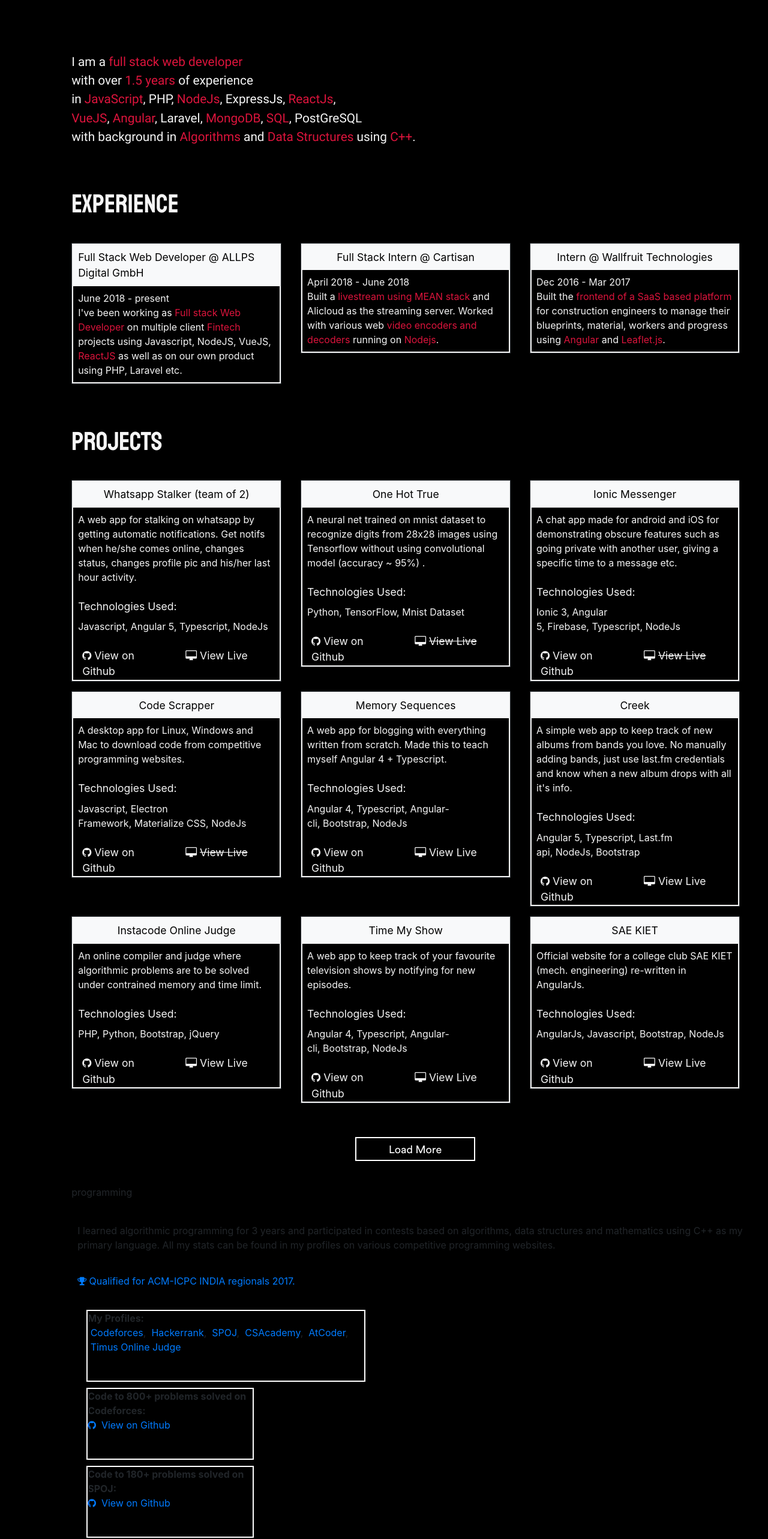
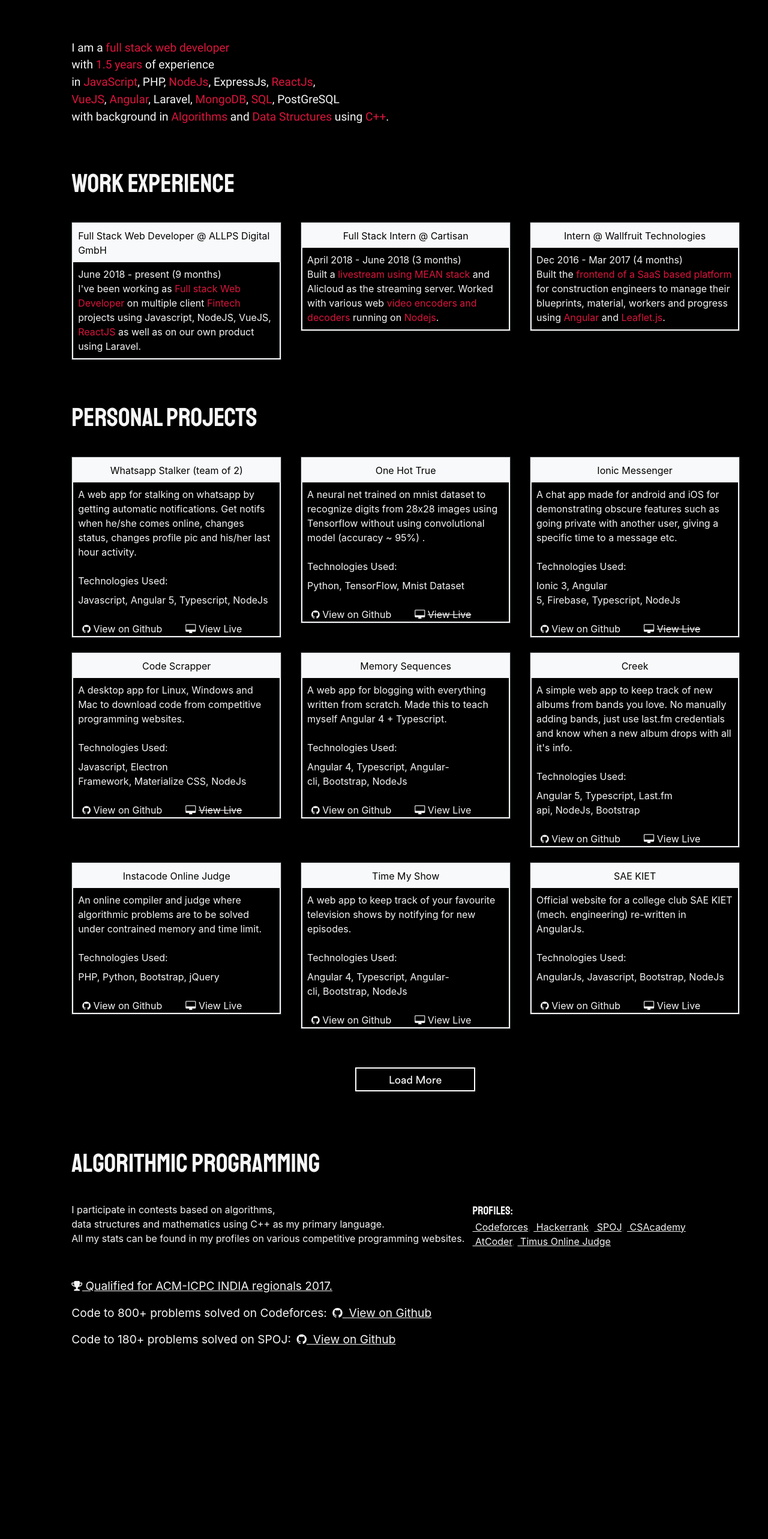
Before and after one commit to strcoder4007/theTownCenter, an Angular app: page / in a window 1280 px wide. Shown: the part 188-2753 px from the top of the page at 60% size. After the commit the page ends 2483 px from the top, so only its background shows below. Built offline with nearby package versions, Linux system fonts and the light colour scheme.

Commit message:
desktop version complete

```diff
--- a/src/app/app.component.html
+++ b/src/app/app.component.html
@@ -1,11 +1,11 @@
 <div class="container-fluid elementToFadeIn">
     <div class="row mt-3 mr-2">
-      <a class="col offset-md-1 smallFont is-primary staat float-left" href="/">Shubham Singh</a>
+      <a class="col offset-md-1 smallFont is-primary staat float-left" href="/"></a>
       <a class="smallFont is-primary staat float-right ml-3" target="_blank" href="https://github.com/strcoder4007">Github</a>
       <span class="mediumFont staat is-primary float-right ml-3" style="margin-top: -4px">|</span>
       <a class="smallFont is-primary staat float-right ml-3" target="_blank" href="https://www.linkedin.com/in/shubham-singh-15b76951">Linkedin</a>
       <span class="mediumFont staat is-primary float-right ml-3" style="margin-top: -4px">|</span>
-      <a class="smallFont is-primary staat float-right ml-3" target="_blank" href="https://angel.co/shubham-singh-128">Angel</a>
+      <a class="smallFont is-primary staat float-right ml-3" target="_blank" href="https://angel.co/shubham-singh-128">AngelList</a>
       <span class="mediumFont staat is-primary float-right ml-3" style="margin-top: -4px">|</span>
       <a class="smallFont is-primary staat float-right ml-3" target="_blank" href="mailto:mynameshubham@gmail.com">Email</a>
     </div>
@@ -21,6 +21,6 @@
   </div>
 </div>
 
-<div class="container-fluid elementToFadeIn my-4 w-100">
+<div class="container-fluid elementToFadeIn my-1 w-100">
     <router-outlet></router-outlet>
 </div>
--- a/src/app/home/home.component.css
+++ b/src/app/home/home.component.css
@@ -1,8 +1,5 @@
 .prog {
-    min-height: 120px;
     border: 2px solid white;
-    margin: 10px;
-    padding: 0px !important;
 }
 .progPara {
     padding:10px;
--- a/src/app/home/home.component.html
+++ b/src/app/home/home.component.html
@@ -1,10 +1,10 @@
 <div class="col-11 offset-md-1 p-0">
   <p class="roboto mediumFont is-primary">
-    I am a <span class="text-crimson">full stack web developer</span> <br>with over <span class="text-crimson">1.5 years</span> of experience <br>in <span class="text-crimson">JavaScript</span>, PHP, <span class="text-crimson">NodeJs</span>, ExpressJs, <span class="text-crimson">ReactJs</span>, <br><span class="text-crimson">VueJS</span>, <span class="text-crimson">Angular</span>, Laravel, <span class="text-crimson">MongoDB</span>, <span class="text-crimson">SQL</span>, PostGreSQL <br>with background in <span class="text-crimson">Algorithms</span> and <span class="text-crimson">Data Structures</span> using <span class="text-crimson">C++</span>.
+    I am a <span class="text-crimson">full stack web developer</span> <br>with <span class="text-crimson">1.5 years</span> of experience <br>in <span class="text-crimson">JavaScript</span>, PHP, <span class="text-crimson">NodeJs</span>, ExpressJs, <span class="text-crimson">ReactJs</span>, <br><span class="text-crimson">VueJS</span>, <span class="text-crimson">Angular</span>, Laravel, <span class="text-crimson">MongoDB</span>, <span class="text-crimson">SQL</span>, PostGreSQL <br>with background in <span class="text-crimson">Algorithms</span> and <span class="text-crimson">Data Structures</span> using <span class="text-crimson">C++</span>.
   </p>
 
   <div>
-    <p id="experience" class="mynavOptions largeFont staat is-primary pt-5 pb-3">experience</p>
+    <p id="experience" class="mynavOptions largeFont staat is-primary pt-5 pb-3">work experience</p>
 
 
     <div class="row gutter-0 d-flex justify-content-around">
@@ -14,8 +14,8 @@
             <div class="row gutter-0 w-100 bg-light d-flex justify-content-around">
               <p class="smallFont is-secondary Roboto m-0 p-2 align-self-center">Full Stack Web Developer @ ALLPS Digital GmbH</p>
             </div>
-            <p class="card-text p-2 is-primary">June 2018 - present<br>
-              I've been working as <span class="text-crimson">Full stack Web Developer</span> on multiple client <span class="text-crimson">Fintech</span> projects using Javascript, NodeJS, VueJS, <span class="text-crimson">ReactJS</span> as well as on our own product using PHP, Laravel etc.
+            <p class="card-text p-2 is-primary smallFont">June 2018 - present (9 months)<br>
+              I've been working as <span class="text-crimson">Full stack Web Developer</span> on multiple client <span class="text-crimson">Fintech</span> projects using Javascript, NodeJS, VueJS, <span class="text-crimson">ReactJS</span> as well as on our own product using Laravel.
             </p>
           </div>
         </div>
@@ -26,7 +26,7 @@
             <div class="row gutter-0 w-100 bg-light d-flex justify-content-around">
               <p class="smallFont is-secondary Roboto m-0 p-2 align-self-center">Full Stack Intern @ Cartisan</p>
             </div>
-            <p class="card-text p-2 is-primary">April 2018 - June 2018<br>
+            <p class="card-text p-2 is-primary smallFont">April 2018 - June 2018 (3 months)<br>
               Built a <span class="text-crimson">livestream using MEAN stack</span> and Alicloud as the streaming server. Worked with various web <span class="text-crimson">video encoders and decoders</span> running on <span class="text-crimson">Nodejs</span>.
             </p>
           </div>
@@ -38,7 +38,7 @@
             <div class="row gutter-0 w-100 bg-light d-flex justify-content-around">
               <p class="smallFont is-secondary Roboto m-0 p-2 align-self-center">Intern @ Wallfruit Technologies</p>
             </div>
-            <p class="card-text p-2 is-primary">Dec 2016 - Mar 2017<br>
+            <p class="card-text p-2 is-primary smallFont">Dec 2016 - Mar 2017 (4 months)<br>
               Built the <span class="text-crimson">frontend of a SaaS based platform</span> for construction engineers to manage their blueprints, material, workers and progress using <span class="text-crimson">Angular</span> and <span class="text-crimson">Leaflet.js</span>.
             </p>
           </div>
@@ -47,11 +47,11 @@
     </div>
   </div>
 
-  <p id="projects" class="mynavOptions largeFont staat is-primary pt-5 pb-3">projects</p>
+  <p id="projects" class="mynavOptions largeFont staat is-primary pt-5 pb-3">personal projects</p>
 
 <!--------------------------------1st -------------------------------- -->
   <div class="row gutter-0 d-flex justify-content-around">
-      <div class="col-sm-4 mb-3" *ngFor="let project of myProjects1; let i = index">
+      <div class="col-sm-4 mb-4" *ngFor="let project of myProjects1; let i = index">
         <div class="col-11 bg-dark card p-0">
           <div class="card-body bg-black p-0">
             <div class="row gutter-0 w-100 bg-light d-flex justify-content-around">
@@ -87,7 +87,7 @@
   </div>
 <!--------------------------------2nd -------------------------------- -->
   <div *ngIf="loadFirst" class="row gutter-0 d-flex justify-content-around elementToFadeIn">
-      <div class="col-sm-4 mb-3" *ngFor="let project of myProjects2; let i = index">
+      <div class="col-sm-4 mb-4" *ngFor="let project of myProjects2; let i = index">
         <div class="col-11 bg-dark card p-0">
           <div class="card-body bg-black p-0">
             <div class="row gutter-0 w-100 bg-light d-flex justify-content-around">
@@ -129,45 +129,33 @@
 
   <!-------------------------------Programming--------------------------------- -->
 
-
-<p id="programming" class="mynavOptions">programming</p>
-<div class="row gutter-0" style="margin-top: 30px;">
-  <p class="about progPara">
-    I learned algorithmic programming for 3 years and participated in contests based on algorithms, data structures and mathematics
-    using C++ as my primary language. All my stats can be found in my profiles on various competitive programming websites.
-  </p>
-  <p class="about progPara">
-    <a href="assets/acm2017.pdf" class="projectLink" target="_blank"><i class="fa fa-trophy"></i>&nbsp;Qualified for ACM-ICPC INDIA regionals 2017.</a>
-  </p>
+  <p id="programming" class="mynavOptions largeFont staat is-primary pt-5 pb-3">algorithmic programming</p>
+<div class="row gutter-0">
+  <div class="col-sm-7 smallFont is-primary Roboto">
+    I participate in contests based on algorithms, <br>data structures and mathematics using C++ as my primary language. <br>All my stats can be found in my profiles on various competitive programming websites.
+  </div>
+  <div class="col-sm-5">
+    <p class="mediumFont staat is-primary m-0">Profiles:</p>
+    <a href="http://codeforces.com/profile/fie" class="underline projectLink is-primary" target="_blank">&nbsp;Codeforces</a>,
+    <a href="https://www.hackerrank.com/FrozenOnion" class="underline projectLink is-primary" target="_blank">&nbsp;Hackerrank</a>,
+    <a href="http://www.spoj.com/users/strcoder4007/" class="underline projectLink is-primary" target="_blank">&nbsp;SPOJ</a>,
+    <a href="https://csacademy.com/user/strcoder/" class="underline projectLink is-primary" target="_blank">&nbsp;CSAcademy</a><br>
+    <a href="https://atcoder.jp/user/STR" class="underline projectLink is-primary" target="_blank">&nbsp;AtCoder</a>,
+    <a href="http://acm.timus.ru/author.aspx?id=199801" class="underline projectLink is-primary" target="_blank">&nbsp;Timus Online Judge</a>
+  </div>
 </div>
 
-<div class="container-fluid">
-  <div class="col-md-5 prog">
-    <div class="row gutter-0 techSection">
-      <div class="col-md-12 about" style="text-align: left; padding: 0px;"><strong>My Profiles:<br></strong>
-        <a href="http://codeforces.com/profile/fie" class="projectLink" target="_blank">&nbsp;Codeforces</a>,
-        <a href="https://www.hackerrank.com/FrozenOnion" class="projectLink" target="_blank">&nbsp;Hackerrank</a>,
-        <a href="http://www.spoj.com/users/strcoder4007/" class="projectLink" target="_blank">&nbsp;SPOJ</a>,
-        <a href="https://csacademy.com/user/strcoder/" class="projectLink" target="_blank">&nbsp;CSAcademy</a>,
-        <a href="https://atcoder.jp/user/STR" class="projectLink" target="_blank">&nbsp;AtCoder</a>,
-        <a href="http://acm.timus.ru/author.aspx?id=199801" class="projectLink" target="_blank">&nbsp;Timus Online Judge</a>
-      </div>
+  <div class="my-5 m-0 p-0">
+    <a href="assets/acm2017.pdf" class="projectLink is-primary Roboto mediumFont underline" target="_blank">
+      <i class="fa fa-trophy"></i>&nbsp;Qualified for ACM-ICPC INDIA regionals 2017.
+    </a>
+    <div class="mt-3 is-primary Roboto mediumFont">Code to 800+ problems solved on Codeforces:
+      <a href="https://github.com/strcoder4007/codeforces" class="projectLink ml-1 underline is-primary" target="_blank"><i class="fa fa-github"></i> &nbsp;View on Github</a>
+    </div>
+    <div class="mt-3 is-primary Roboto mediumFont">Code to 180+ problems solved on SPOJ:
+      <a href="https://github.com/strcoder4007/spoj" class="projectLink ml-1 underline is-primary" target="_blank"><i class="fa fa-github"></i> &nbsp;View on Github</a>
     </div>
   </div>
 
-  <div class="col-md-3 prog">
-    <div class="row gutter-0 techSection">
-      <div class="col-md-12 about" style="text-align: left; padding: 0px"><b>Code to 800+ problems solved on Codeforces:</b><br>
-        <a href="https://github.com/strcoder4007/codeforces" class="projectLink" target="_blank"><i class="fa fa-github"></i> &nbsp;View on Github</a>
-      </div>
-    </div>
-  </div>
-  <div class="col-md-3 prog">
-    <div class="row gutter-0 techSection">
-      <div class="col-md-12 about" style="text-align: left; padding: 0px"><b>Code to 180+ problems solved on SPOJ:</b><br>
-        <a href="https://github.com/strcoder4007/spoj" class="projectLink" target="_blank"><i class="fa fa-github"></i> &nbsp;View on Github</a>
-      </div>
-    </div>
-  </div>
+
 </div>
-</div>
--- a/src/styles.css
+++ b/src/styles.css
@@ -19,11 +19,15 @@ a:hover {
   font-family: 'Staatliches';
 }
 
+.underline {
+  text-decoration: underline;
+}
+
 .smallFont {
-  font-size: 1.1rem;
+  font-size: 1rem;
 }
 .mediumFont {
-  font-size: 1.3rem;
+  font-size: 1.2rem;
 }
 .largeFont {
   font-size: 2.7rem;
```
